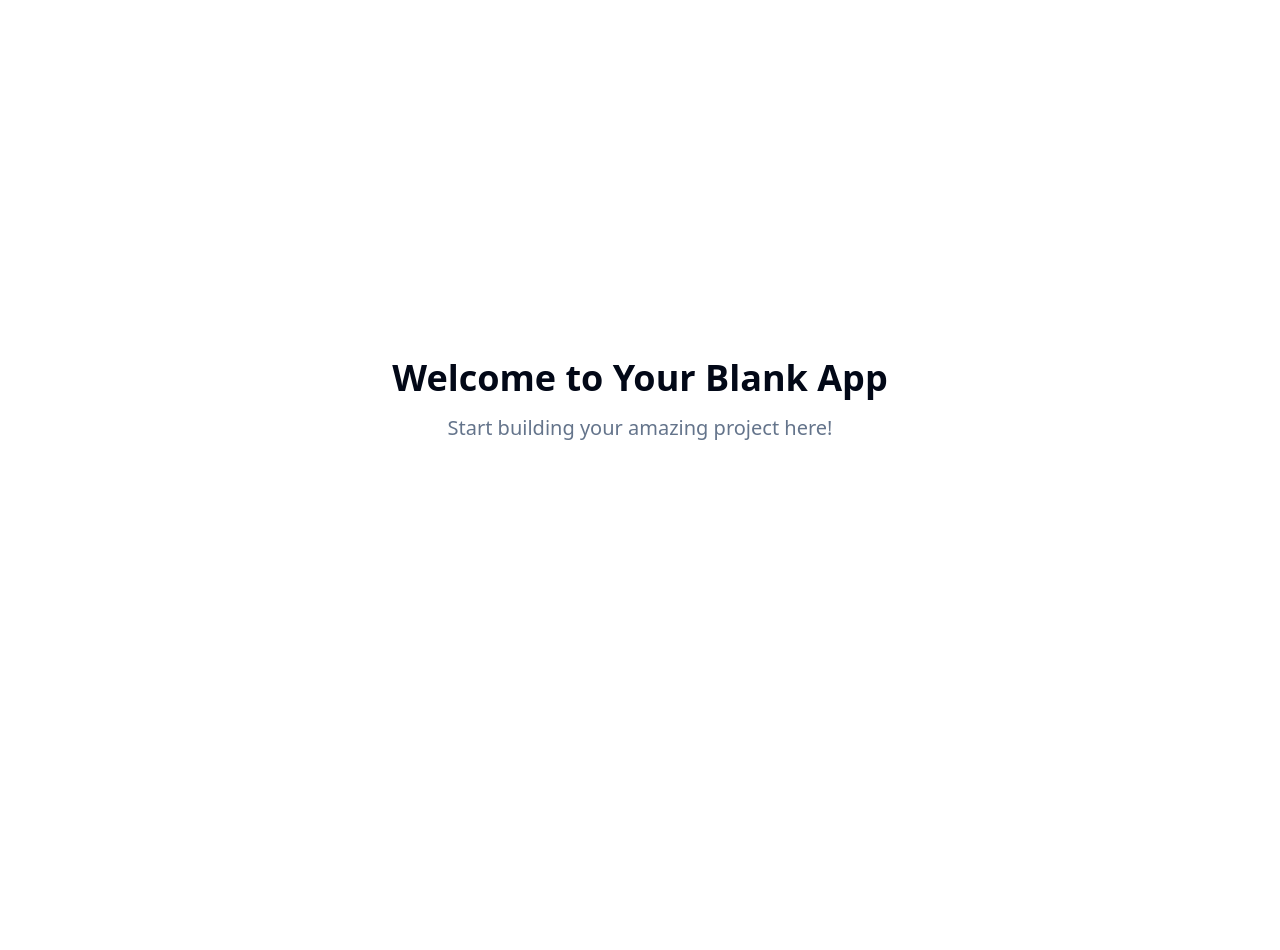
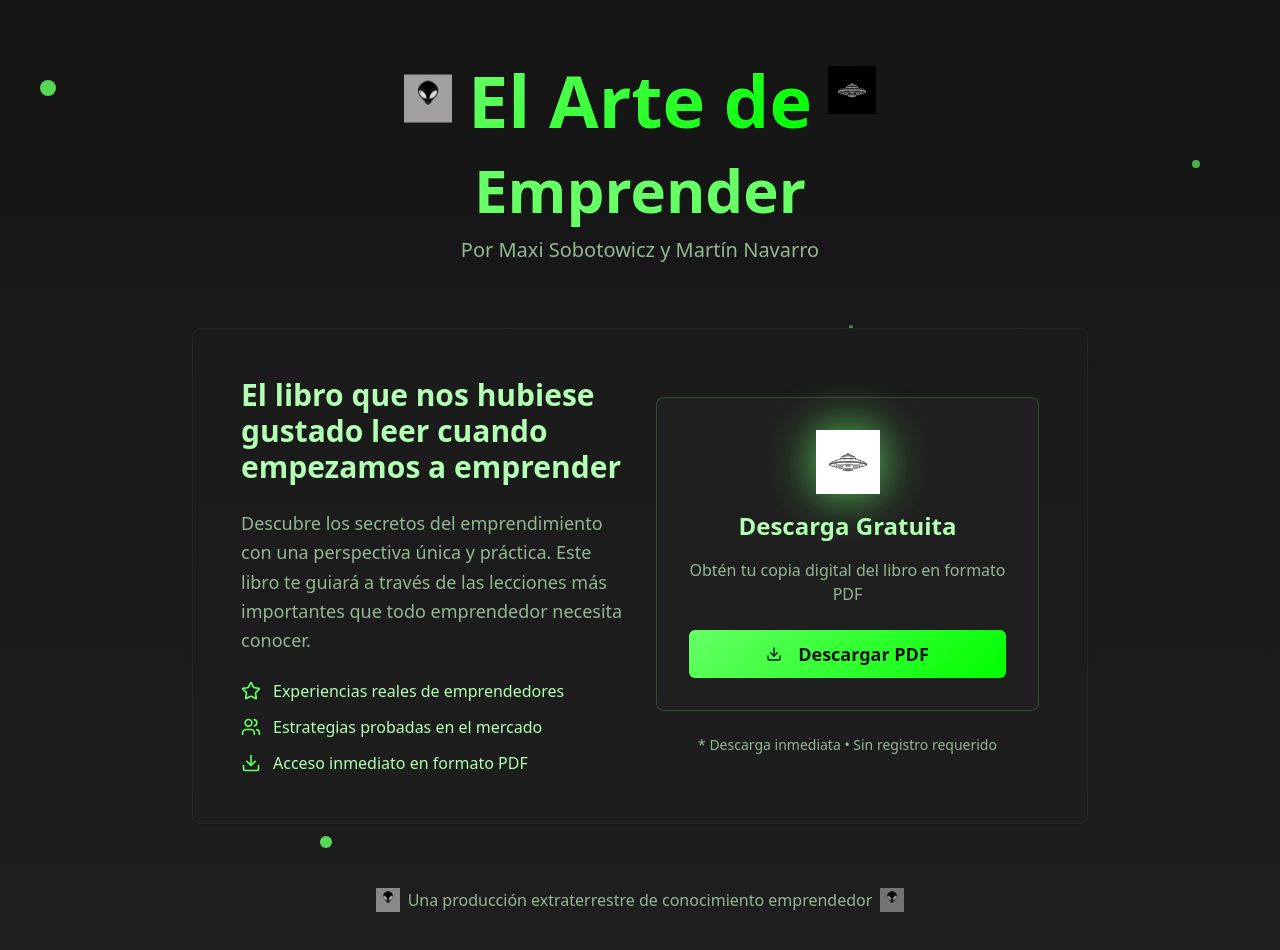
Before and after one commit to roumanok/elartedeemprender, a React (Vite) app: page / in a window 1280 px wide. Shown: the top 950 px of the page. Before the commit the page ends 800 px from the top, so only its background shows below. Built offline with nearby package versions, Linux system fonts and the light colour scheme.

Commit message:
Create landing page for book
Create a simple landing page to invite users to download the virtual version of the book (PDF). The page should include a download button.

```diff
--- a/src/components/ui/button.tsx
+++ b/src/components/ui/button.tsx
@@ -18,6 +18,8 @@ const buttonVariants = cva(
           "bg-secondary text-secondary-foreground hover:bg-secondary/80",
         ghost: "hover:bg-accent hover:text-accent-foreground",
         link: "text-primary underline-offset-4 hover:underline",
+        alien: "bg-gradient-alien text-primary-foreground hover:shadow-alien-glow transition-all duration-300 transform hover:scale-105 font-bold",
+        "alien-outline": "border-2 border-primary bg-transparent text-primary hover:bg-primary hover:text-primary-foreground transition-all duration-300",
       },
       size: {
         default: "h-10 px-4 py-2",
--- a/src/index.css
+++ b/src/index.css
@@ -8,33 +8,49 @@ All colors MUST be HSL.
 
 @layer base {
   :root {
-    --background: 0 0% 100%;
-    --foreground: 222.2 84% 4.9%;
+    --background: 0 0% 8%;
+    --foreground: 120 100% 85%;
 
-    --card: 0 0% 100%;
-    --card-foreground: 222.2 84% 4.9%;
+    --card: 0 0% 12%;
+    --card-foreground: 120 100% 85%;
 
-    --popover: 0 0% 100%;
-    --popover-foreground: 222.2 84% 4.9%;
+    --popover: 0 0% 12%;
+    --popover-foreground: 120 100% 85%;
 
-    --primary: 222.2 47.4% 11.2%;
-    --primary-foreground: 210 40% 98%;
+    --primary: 120 100% 70%;
+    --primary-foreground: 0 0% 8%;
 
-    --secondary: 210 40% 96.1%;
-    --secondary-foreground: 222.2 47.4% 11.2%;
+    --secondary: 0 0% 15%;
+    --secondary-foreground: 120 100% 85%;
 
-    --muted: 210 40% 96.1%;
-    --muted-foreground: 215.4 16.3% 46.9%;
+    --muted: 0 0% 15%;
+    --muted-foreground: 120 20% 65%;
 
-    --accent: 210 40% 96.1%;
-    --accent-foreground: 222.2 47.4% 11.2%;
+    --accent: 120 100% 60%;
+    --accent-foreground: 0 0% 8%;
 
     --destructive: 0 84.2% 60.2%;
     --destructive-foreground: 210 40% 98%;
 
-    --border: 214.3 31.8% 91.4%;
-    --input: 214.3 31.8% 91.4%;
-    --ring: 222.2 84% 4.9%;
+    --border: 0 0% 20%;
+    --input: 0 0% 20%;
+    --ring: 120 100% 70%;
+
+    /* Custom alien theme tokens */
+    --alien-green: 120 100% 70%;
+    --alien-green-dark: 120 100% 50%;
+    --alien-green-light: 120 80% 85%;
+    --space-black: 0 0% 8%;
+    --space-gray: 0 0% 15%;
+
+    /* Gradients */
+    --gradient-alien: linear-gradient(135deg, hsl(120 100% 70%), hsl(120 100% 50%));
+    --gradient-space: linear-gradient(180deg, hsl(0 0% 8%), hsl(0 0% 12%));
+    --gradient-glow: radial-gradient(circle at center, hsl(120 100% 70% / 0.3), transparent 70%);
+
+    /* Shadows */
+    --shadow-alien-glow: 0 0 30px hsl(120 100% 70% / 0.5);
+    --shadow-card: 0 10px 30px hsl(0 0% 0% / 0.3);
 
     --radius: 0.5rem;
 
--- a/src/pages/Index.tsx
+++ b/src/pages/Index.tsx
@@ -1,11 +1,138 @@
-// Update this page (the content is just a fallback if you fail to update the page)
+import { Button } from "@/components/ui/button";
+import { Card } from "@/components/ui/card";
+import { Download, Star, Users } from "lucide-react";
+import ufoIcon from "@/assets/ufo-icon.png";
+import alienIcon from "@/assets/alien-icon.png";
 
 const Index = () => {
+  const handleDownload = () => {
+    // Aquí iría la lógica para descargar el PDF
+    // Por ahora simularemos la descarga
+    window.open("#", "_blank");
+  };
+
   return (
-    <div className="min-h-screen flex items-center justify-center bg-background">
-      <div className="text-center">
-        <h1 className="text-4xl font-bold mb-4">Welcome to Your Blank App</h1>
-        <p className="text-xl text-muted-foreground">Start building your amazing project here!</p>
+    <div className="min-h-screen bg-gradient-space relative overflow-hidden">
+      {/* Animated background elements */}
+      <div className="absolute inset-0">
+        <div className="absolute top-20 left-10 w-4 h-4 bg-alien-green rounded-full animate-pulse-green"></div>
+        <div className="absolute top-40 right-20 w-2 h-2 bg-alien-green rounded-full animate-pulse-green delay-1000"></div>
+        <div className="absolute bottom-32 left-1/4 w-3 h-3 bg-alien-green rounded-full animate-pulse-green delay-2000"></div>
+        <div className="absolute top-1/3 right-1/3 w-1 h-1 bg-alien-green rounded-full animate-pulse-green delay-500"></div>
+      </div>
+
+      <div className="container mx-auto px-4 py-16 relative z-10">
+        {/* Header */}
+        <div className="text-center mb-16">
+          <div className="flex justify-center items-center gap-4 mb-6">
+            <img
+              src={alienIcon}
+              alt="Alien"
+              className="w-12 h-12 animate-float filter invert"
+            />
+            <h1 className="text-5xl md:text-7xl font-bold bg-gradient-alien bg-clip-text text-transparent">
+              El Arte de
+            </h1>
+            <img
+              src={ufoIcon}
+              alt="UFO"
+              className="w-12 h-12 animate-float delay-1000 filter invert"
+            />
+          </div>
+          <h1 className="text-4xl md:text-6xl font-bold text-primary mb-4">
+            Emprender
+          </h1>
+          <p className="text-xl text-muted-foreground max-w-2xl mx-auto">
+            Por Maxi Sobotowicz y Martín Navarro
+          </p>
+        </div>
+
+        {/* Main content */}
+        <div className="max-w-4xl mx-auto">
+          <Card className="bg-card/50 backdrop-blur-sm border-space-gray shadow-card-space p-8 md:p-12">
+            <div className="grid md:grid-cols-2 gap-8 items-center">
+              {/* Book info */}
+              <div className="space-y-6">
+                <h2 className="text-3xl font-bold text-foreground">
+                  El libro que nos hubiese gustado leer cuando empezamos a emprender
+                </h2>
+                <p className="text-lg text-muted-foreground leading-relaxed">
+                  Descubre los secretos del emprendimiento con una perspectiva única y práctica.
+                  Este libro te guiará a través de las lecciones más importantes que todo
+                  emprendedor necesita conocer.
+                </p>
+
+                {/* Features */}
+                <div className="space-y-3">
+                  <div className="flex items-center gap-3">
+                    <Star className="w-5 h-5 text-primary" />
+                    <span className="text-foreground">Experiencias reales de emprendedores</span>
+                  </div>
+                  <div className="flex items-center gap-3">
+                    <Users className="w-5 h-5 text-primary" />
+                    <span className="text-foreground">Estrategias probadas en el mercado</span>
+                  </div>
+                  <div className="flex items-center gap-3">
+                    <Download className="w-5 h-5 text-primary" />
+                    <span className="text-foreground">Acceso inmediato en formato PDF</span>
+                  </div>
+                </div>
+              </div>
+
+              {/* Download section */}
+              <div className="text-center space-y-6">
+                <div className="relative">
+                  <div className="bg-gradient-glow absolute inset-0 rounded-lg blur-xl opacity-50"></div>
+                  <div className="relative bg-card border border-primary/20 rounded-lg p-8">
+                    <div className="flex justify-center mb-4">
+                      <img
+                        src={ufoIcon}
+                        alt="UFO"
+                        className="w-16 h-16 animate-glow filter invert"
+                      />
+                    </div>
+                    <h3 className="text-2xl font-bold text-foreground mb-4">
+                      Descarga Gratuita
+                    </h3>
+                    <p className="text-muted-foreground mb-6">
+                      Obtén tu copia digital del libro en formato PDF
+                    </p>
+                    <Button
+                      onClick={handleDownload}
+                      variant="alien"
+                      size="lg"
+                      className="w-full text-lg py-6"
+                    >
+                      <Download className="w-6 h-6 mr-2" />
+                      Descargar PDF
+                    </Button>
+                  </div>
+                </div>
+
+                <p className="text-sm text-muted-foreground">
+                  * Descarga inmediata • Sin registro requerido
+                </p>
+              </div>
+            </div>
+          </Card>
+        </div>
+
+        {/* Footer */}
+        <div className="text-center mt-16">
+          <div className="flex justify-center items-center gap-2 text-muted-foreground">
+            <img
+              src={alienIcon}
+              alt="Alien"
+              className="w-6 h-6 animate-pulse-green filter invert opacity-70"
+            />
+            <p>Una producción extraterrestre de conocimiento emprendedor</p>
+            <img
+              src={alienIcon}
+              alt="Alien"
+              className="w-6 h-6 animate-pulse-green delay-1000 filter invert opacity-70"
+            />
+          </div>
+        </div>
       </div>
     </div>
   );
--- a/tailwind.config.ts
+++ b/tailwind.config.ts
@@ -52,6 +52,13 @@ export default {
 					DEFAULT: 'hsl(var(--card))',
 					foreground: 'hsl(var(--card-foreground))'
 				},
+				'alien-green': {
+					DEFAULT: 'hsl(var(--alien-green))',
+					dark: 'hsl(var(--alien-green-dark))',
+					light: 'hsl(var(--alien-green-light))'
+				},
+				'space-black': 'hsl(var(--space-black))',
+				'space-gray': 'hsl(var(--space-gray))',
 				sidebar: {
 					DEFAULT: 'hsl(var(--sidebar-background))',
 					foreground: 'hsl(var(--sidebar-foreground))',
@@ -84,11 +91,35 @@ export default {
 					to: {
 						height: '0'
 					}
+				},
+				'float': {
+					'0%, 100%': { transform: 'translateY(0px)' },
+					'50%': { transform: 'translateY(-10px)' }
+				},
+				'glow': {
+					'0%, 100%': { filter: 'drop-shadow(0 0 20px hsl(120 100% 70% / 0.7))' },
+					'50%': { filter: 'drop-shadow(0 0 30px hsl(120 100% 70% / 1))' }
+				},
+				'pulse-green': {
+					'0%, 100%': { opacity: '1' },
+					'50%': { opacity: '0.5' }
 				}
 			},
 			animation: {
 				'accordion-down': 'accordion-down 0.2s ease-out',
-				'accordion-up': 'accordion-up 0.2s ease-out'
+				'accordion-up': 'accordion-up 0.2s ease-out',
+				'float': 'float 3s ease-in-out infinite',
+				'glow': 'glow 2s ease-in-out infinite',
+				'pulse-green': 'pulse-green 2s ease-in-out infinite'
+			},
+			backgroundImage: {
+				'gradient-alien': 'var(--gradient-alien)',
+				'gradient-space': 'var(--gradient-space)',
+				'gradient-glow': 'var(--gradient-glow)'
+			},
+			boxShadow: {
+				'alien-glow': 'var(--shadow-alien-glow)',
+				'card-space': 'var(--shadow-card)'
 			}
 		}
 	},
```
Also changed, not shown: src/assets/alien-icon.png (added), src/assets/ufo-icon.png (added).
